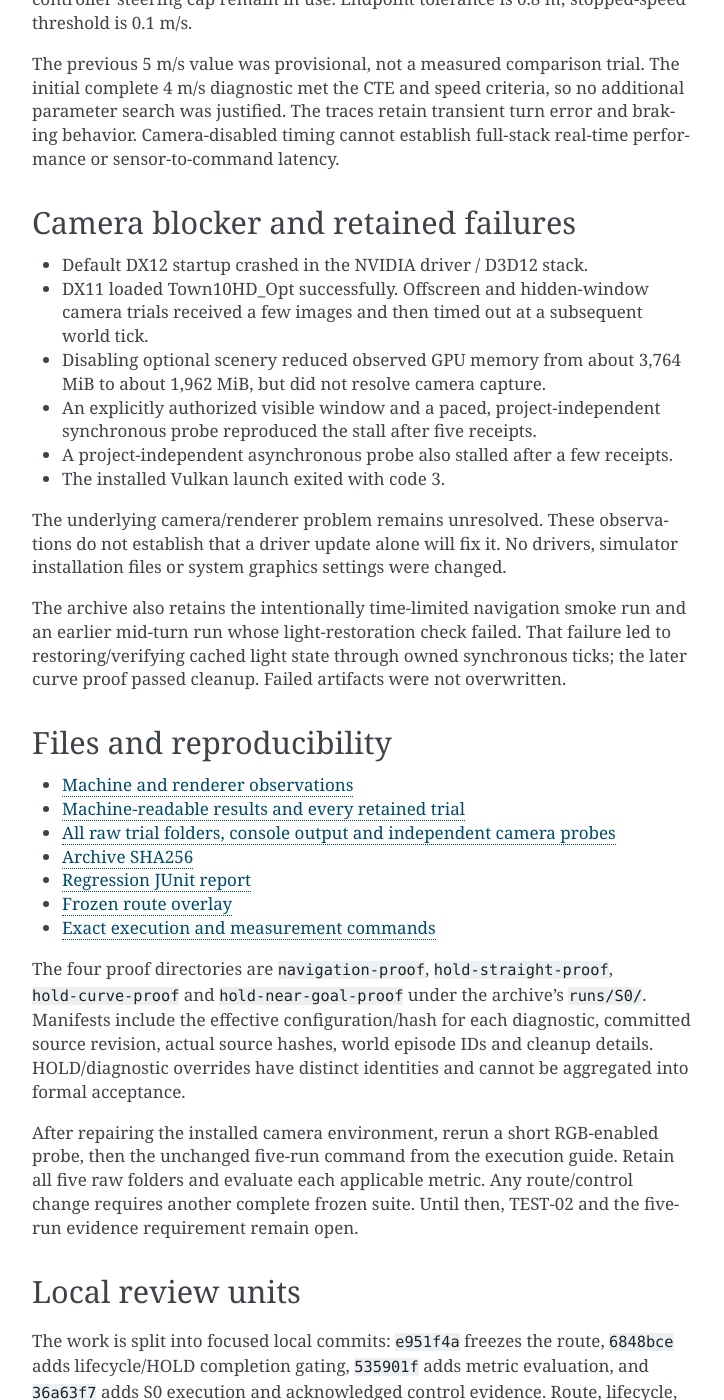
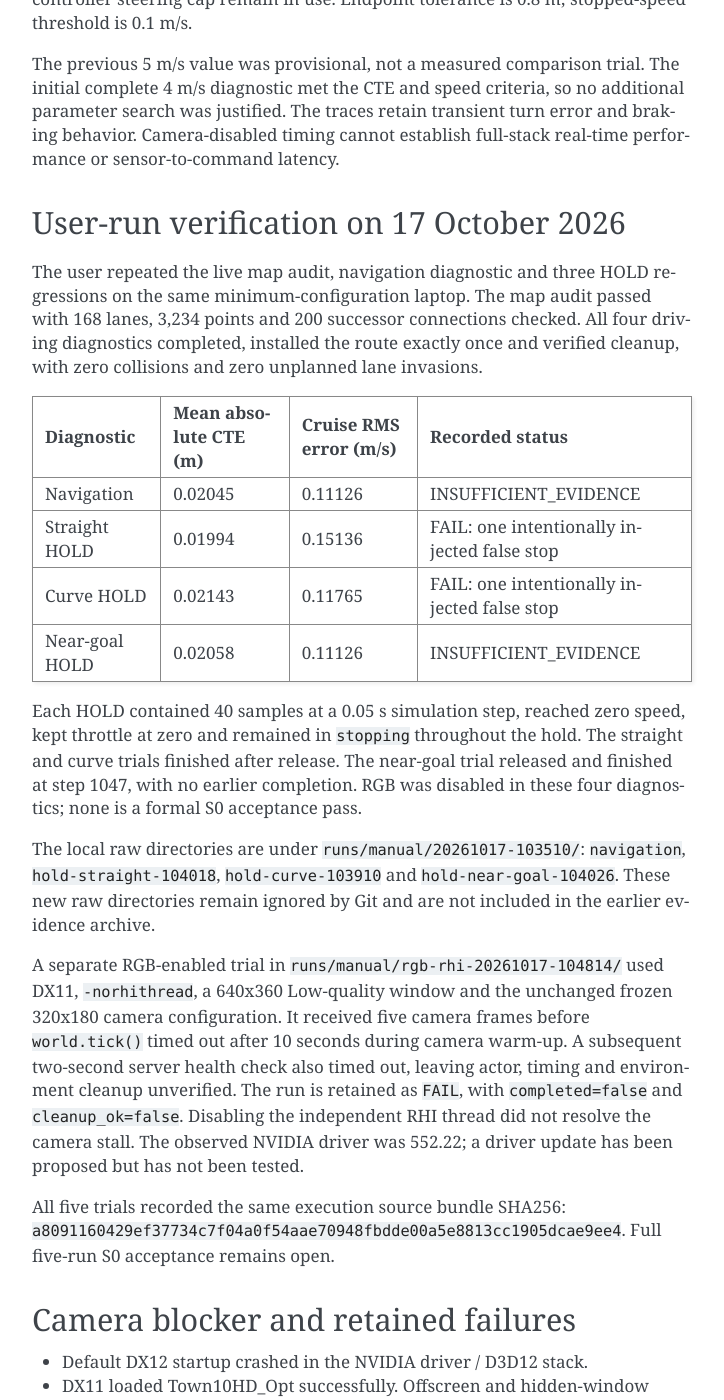
Before and after one commit to kkaaman/kkaaman-elec5308-a2-mo, a Sphinx documentation site: the page built from docs/evidence/TEST-02/README.md, in a window 1280 px wide and 1400 px high, scrolled down 2452 px. Shown: the whole window, without its empty margins (388-1112 px from the left). Built offline with Sphinx 7.4.7, drawn with Linux system fonts in a browser that asks for light colours; some of the changed text lies outside the part shown.

Commit message:
BL-A-04–06 / TEST-02: Establish and validate the Town10HD baseline mission
Record the user-run map audit, fixed-route navigation and straight, curve,
and near-goal HOLD regressions on the minimum-configuration laptop.

Confirm one route installation per episode, successful navigation cleanup,
zero collisions and lane invasions, and completion only after HOLD release.
Retain the expected false-stop failures for intentionally injected holds.

Document the RGB trial that stalled after five frames despite -norhithread.
Keep RGB latency and five-run S0 acceptance explicitly incomplete.

```diff
--- a/docs/evidence/TEST-02/README.md
+++ b/docs/evidence/TEST-02/README.md
@@ -61,6 +61,46 @@ additional parameter search was justified. The traces retain transient turn
 error and braking behavior. Camera-disabled timing cannot establish full-stack
 real-time performance or sensor-to-command latency.
 
+## User-run verification on 17 October 2026
+
+The user repeated the live map audit, navigation diagnostic and three HOLD
+regressions on the same minimum-configuration laptop. The map audit passed
+with 168 lanes, 3,234 points and 200 successor connections checked. All four
+driving diagnostics completed, installed the route exactly once and verified
+cleanup, with zero collisions and zero unplanned lane invasions.
+
+| Diagnostic | Mean absolute CTE (m) | Cruise RMS error (m/s) | Recorded status |
+|---|---|---|---|
+| Navigation | 0.02045 | 0.11126 | INSUFFICIENT_EVIDENCE |
+| Straight HOLD | 0.01994 | 0.15136 | FAIL: one intentionally injected false stop |
+| Curve HOLD | 0.02143 | 0.11765 | FAIL: one intentionally injected false stop |
+| Near-goal HOLD | 0.02058 | 0.11126 | INSUFFICIENT_EVIDENCE |
+
+Each HOLD contained 40 samples at a 0.05 s simulation step, reached zero
+speed, kept throttle at zero and remained in `stopping` throughout the hold.
+The straight and curve trials finished after release. The near-goal trial
+released and finished at step 1047, with no earlier completion. RGB was
+disabled in these four diagnostics; none is a formal S0 acceptance pass.
+
+The local raw directories are under `runs/manual/20261017-103510/`:
+`navigation`, `hold-straight-104018`, `hold-curve-103910` and
+`hold-near-goal-104026`. These new raw directories remain ignored by Git and
+are not included in the earlier evidence archive.
+
+A separate RGB-enabled trial in `runs/manual/rgb-rhi-20261017-104814/` used
+DX11, `-norhithread`, a 640x360 Low-quality window and the unchanged frozen
+320x180 camera configuration. It received five camera frames before
+`world.tick()` timed out after 10 seconds during camera warm-up. A subsequent
+two-second server health check also timed out, leaving actor, timing and
+environment cleanup unverified. The run is retained as `FAIL`, with
+`completed=false` and `cleanup_ok=false`. Disabling the independent RHI
+thread did not resolve the camera stall. The observed NVIDIA driver was
+552.22; a driver update has been proposed but has not been tested.
+
+All five trials recorded the same execution source bundle SHA256:
+`a8091160429ef37734c7f04a0f54aae70948fbdde00a5e8813cc1905dcae9ee4`.
+Full five-run S0 acceptance remains open.
+
 ## Camera blocker and retained failures
 
 - Default DX12 startup crashed in the NVIDIA driver / D3D12 stack.
```
